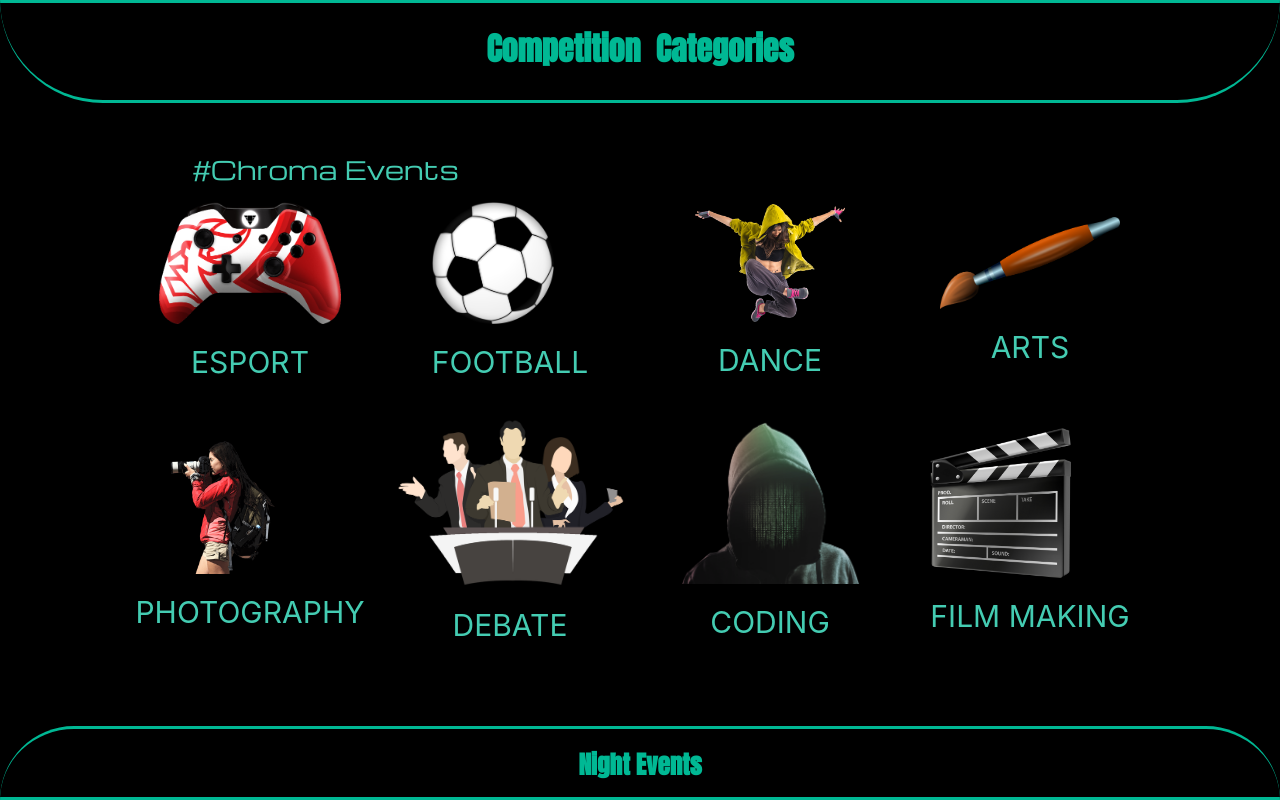
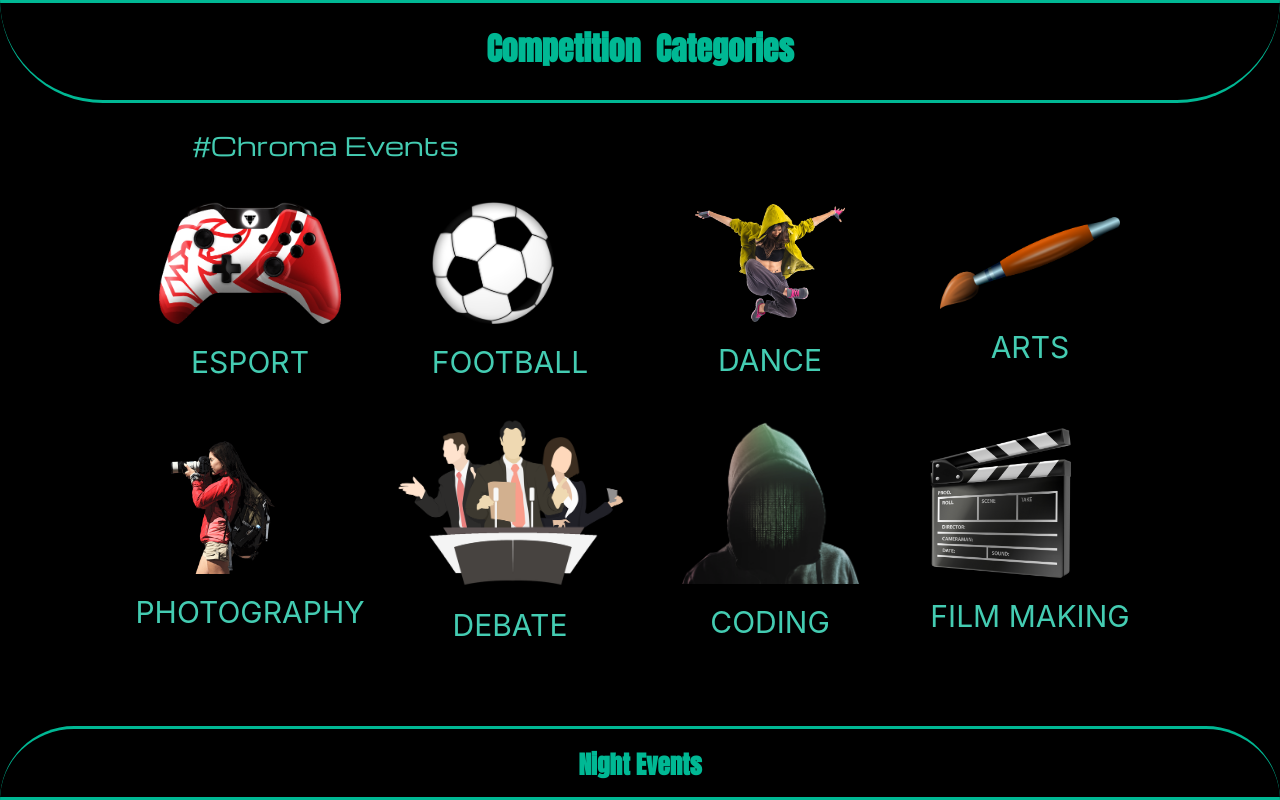
Before and after one commit to prashantcoding/ami, a React (Create React App) app: page /events in a window 1280 px wide. Built offline with nearby package versions, Linux system fonts and the light colour scheme.

Commit message:
test commit

```diff
--- a/src/Pages/CategoryPage/cpstyle.module.css
+++ b/src/Pages/CategoryPage/cpstyle.module.css
@@ -18,7 +18,7 @@
 .heading {
     position: relative;
     left: 15%;
-    top: 3rem;
+    top: 1.5rem;
   color: #44ccb2;
   font-size: 25px;
   font-family: "Michroma", sans-serif;
```
